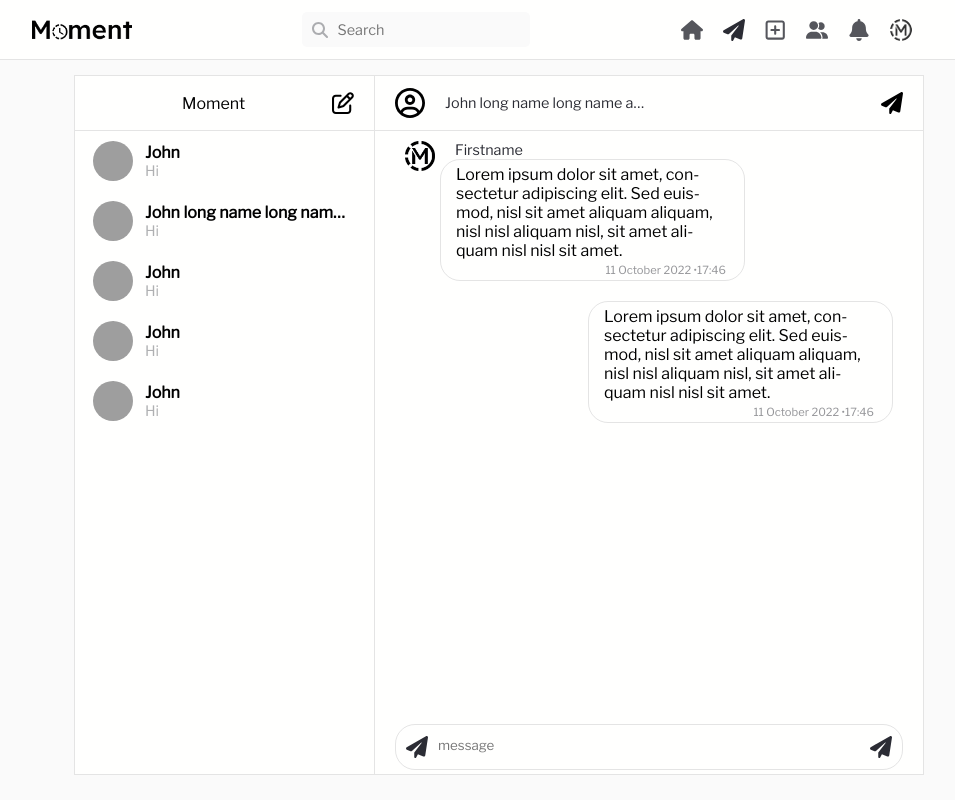
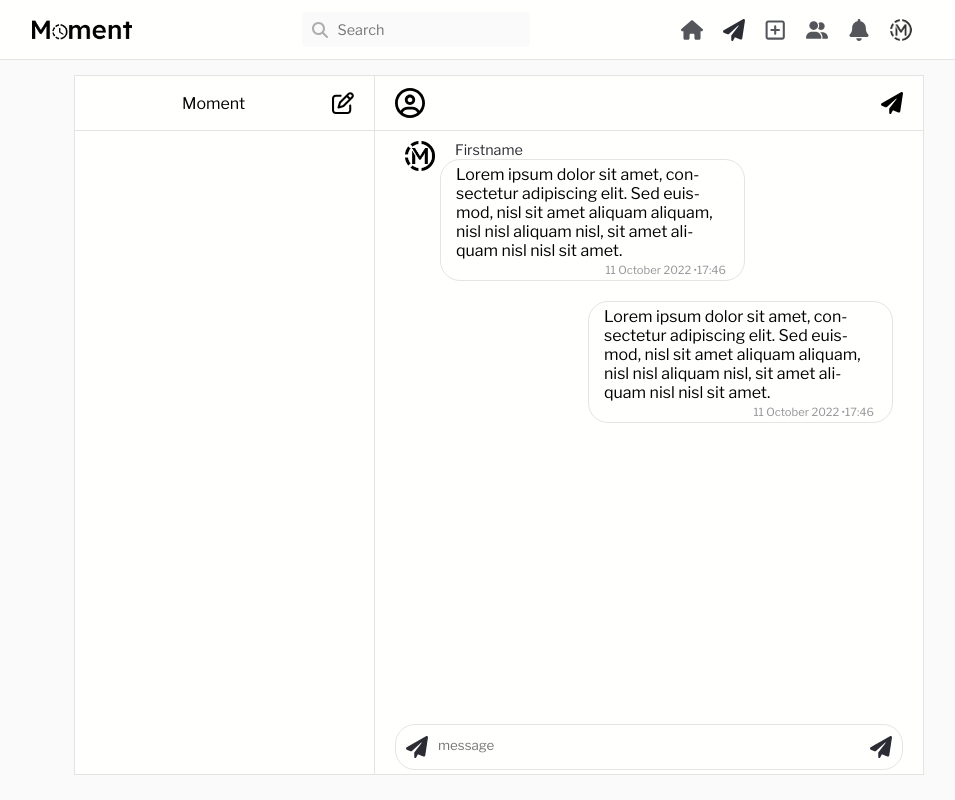
Before and after one commit to NRK-group/Moment, a React (Vite) app in the folder frontend/: page /messages in a window 1280 px wide. Shown: the whole page, without its empty margins (141-1096 px from the left). Built offline with nearby package versions, Linux system fonts and the light colour scheme; grey boxes are pictures that could not be loaded.

Commit message:
final design

```diff
--- a/frontend/src/features/Chat/Chat.jsx
+++ b/frontend/src/features/Chat/Chat.jsx
@@ -6,65 +6,42 @@ import { ChatUsersContainer } from './components/chatUsersContainer';
 import { Messages } from '../Messages/Messages';
 const Chat = ({ bodyStyleName, cardStyleName }) => {
     let users = [
-        {
-            name: 'John',
-            img: 'https://picsum.photos/200',
-            id: 1,
-            content: 'Hi',
-            Messages: [{ name: 'John', content: 'Hi' }],
-        },
-        {
-            name: 'John long name long name aojshdjhasldhalskdhklashdlkas',
-            img: 'https://picsum.photos/200',
-            id: 2,
-            content: 'Hi',
-        },
-        {
-            name: 'John',
-            img: 'https://picsum.photos/200',
-            id: 3,
-            content: 'Hi',
-        },
-        {
-            name: 'John',
-            img: 'https://picsum.photos/200',
-            id: 4,
-            content: 'Hi',
-        },
-        {
-            name: 'John',
-            img: 'https://picsum.photos/200',
-            id: 5,
-            content: 'Hi',
-        },
+        // {
+        //     name: 'John',
+        //     img: 'https://picsum.photos/200',
+        //     id: 1,
+        //     content: 'Hi',
+        //     Messages: [{ name: 'John', content: 'Hi' }],
+        // },
+        // {
+        //     name: 'John long name long name aojshdjhasldhalskdhklashdlkas',
+        //     img: 'https://picsum.photos/200',
+        //     id: 2,
+        //     content: 'Hi',
+        // },
+        // {
+        //     name: 'John',
+        //     img: 'https://picsum.photos/200',
+        //     id: 3,
+        //     content: 'Hi',
+        // },
+        // {
+        //     name: 'John',
+        //     img: 'https://picsum.photos/200',
+        //     id: 4,
+        //     content: 'Hi',
+        // },
+        // {
+        //     name: 'John',
+        //     img: 'https://picsum.photos/200',
+        //     id: 5,
+        //     content: 'Hi',
+        // },
     ];
     let currentUserName = 'Moment';
     return (
         <Body styleName={bodyStyleName}>
             <Card styleName={cardStyleName}>
-                {bodyStyleName === 'mobile' ? (
-                    users.length !== 0 ? (
-                        <div className='chatContainer'>
-                            <div className='chatBox'>
-                                <ChatUsersContainer
-                                    styleName='chatUsersContainerMobile'
-                                    users={users}
-                                    currentUserName={currentUserName}
-                                />
-                            </div>
-                        </div>
-                    ) : (
-                        // for mobile view without any previews messages
-                        <div className='chatContainer'>
-                            <div className='chatBox'>
-                                <div className='sendMessageContainer'>
-                                    <Messages />
-                                </div>
-                            </div>
-                        </div>
-                    )
-                ) : (
-                    // for desktop view
                 <div className='chatContainer'>
                     <div className='chatBox'>
                         <ChatUsersContainer
@@ -72,10 +49,14 @@ const Chat = ({ bodyStyleName, cardStyleName }) => {
                             users={users}
                             currentUserName={currentUserName}
                         />
-                            <Messages msg={['hello']} name={users[1].name} />
+                        <div className='messagesContainer'>
+                            {/* <div className='sendMessageContainer'>
+                                <SendMessageBox />
+                            </div> */}
+                            <Messages msg={[]} name={users} />
                         </div>
                     </div>
-                )}
+                </div>
             </Card>
         </Body>
     );
--- a/frontend/src/features/Messages/Messages.css
+++ b/frontend/src/features/Messages/Messages.css
@@ -17,8 +17,9 @@
 }
 .messagesContainer {
     width: 100%;
-    height: calc(100% - 50px);
+    height: 100%;
     max-width: 600px;
+    display: none;
 }
 .chatMessageContainer {
     display: flex;
@@ -143,6 +144,6 @@
 }
 @media only screen and (min-width: 601px) {
     .messagesContainer {
-        height: 100%;
+        display: block;
     }
 }
--- a/frontend/src/features/Messages/Messages.jsx
+++ b/frontend/src/features/Messages/Messages.jsx
@@ -5,15 +5,8 @@ import { MessagesIcon, UserIcon } from '../../components/Icons/Icons';
 import { MessageContainer } from './components/messageContainer';
 import { MessageContent } from './components/MessageContent';
 import { ProfileIcon } from '../../components/Icons/Icons';
-import MiniUserCard from '../../components/MiniUserCard/MiniUserCard';
 export const Messages = ({ name, img, msg }) => {
     return (
-        <div className='messagesContainer'>
-            {msg.length === 0 ? (
-                <div className='sendMessageContainer'>
-                    <SendMessageBox />
-                </div>
-            ) : (
         <>
             <div className='chatMessageContainerHeader'>
                 <div className='messageContainerHeaderContent'>
@@ -70,7 +63,5 @@ export const Messages = ({ name, img, msg }) => {
                 </div>
             </div>
         </>
-            )}
-        </div>
     );
 };
```
Lines whose indentation alone changed are shown as unchanged.
